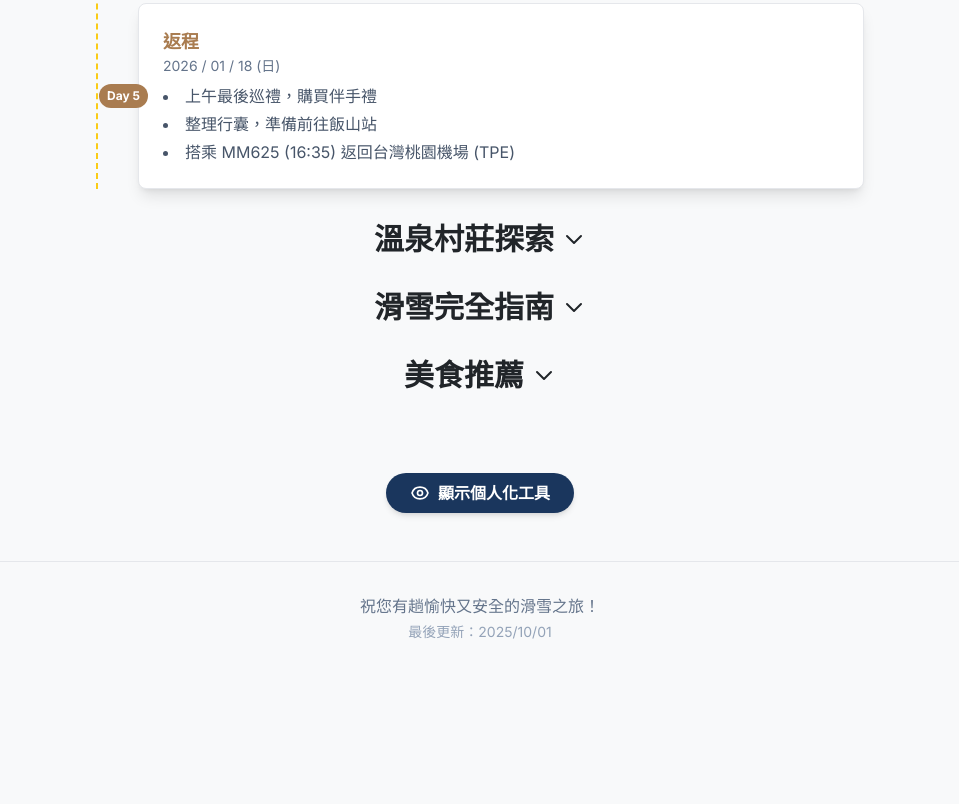
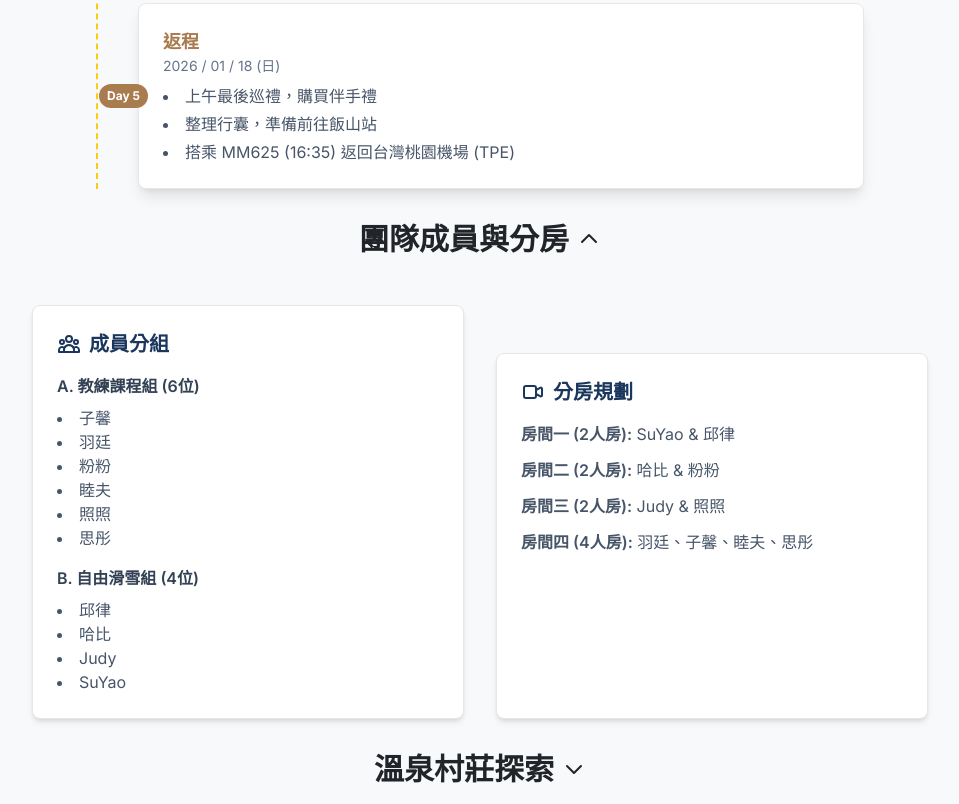
Before and after one commit to ekatsiming-dev/SKI, a plain HTML site: page index.html in a window 1280 px wide. Shown: the part 1993-2797 px from the top of the page, without its empty margins (160-1119 px from the left). Before the commit the page ends 2683 px from the top, so only its background shows below. Drawn offline with nearby package versions, Linux system fonts and the light colour scheme.

Commit message:
Update index.html

```diff
--- a/index.html
+++ b/index.html
@@ -3,7 +3,7 @@
 <head>
     <meta charset="UTF-8">
     <meta name="viewport" content="width=device-width, initial-scale=1.0">
-    <title>野澤滑雪互動準備儀表板 | Nozawa Onsen Trip Planner</title>
+    <title>野澤溫泉滑雪之旅 | Nozawa Onsen Trip Planner</title>
     <!-- Chosen Palette: Nozawa Winter -->
     <!-- Application Structure Plan: Inspired by the provided reference, the structure is a complete redesign into a modern, card-based, single-page application. The key change is the introduction of a more dynamic grid layout and dedicated sections for a clearer narrative flow, from high-level planning (Roadmap, Itinerary) to actionable details (Checklist, Budget). A new 'Itinerary' section was added to provide a chronological story of the trip. The most significant interactive enhancement is the dynamic budget calculator with a slider, allowing real-time 'what-if' analysis of personal spending. This structure was chosen to transform the tool from a static checklist into an engaging, visually-driven planning experience that encourages exploration and personalization. -->
     <!-- Visualization & Content Choices: 1. Countdown/Stats (Inform): Redesigned as prominent hero stats with icons. 2. Itinerary (Organize): A new visual timeline component using HTML/CSS to clearly show the day-by-day plan. 3. Interactive Checklist (Interact): UI refreshed with improved styling for buttons and items to match the new theme. 4. Dynamic Budget Calculator (Interact/Analyze): The static budget table is now interactive. A range slider allows users to adjust personal spending, which dynamically updates the total cost and the Chart.js doughnut chart via Vanilla JS. This provides immediate visual feedback on financial planning. Justification: These choices elevate the user experience by making information more digestible (icons, cards), providing a clearer trip narrative (itinerary), and adding powerful, personalized interactivity (budget calculator). -->
@@ -127,6 +127,7 @@
         <nav class="sticky top-4 glass-nav z-20 py-3 mb-20 rounded-full shadow-md border border-gray-200">
             <div class="flex flex-wrap justify-center items-center gap-x-4 sm:gap-x-6 md:gap-x-10 text-sm sm:text-base md:text-lg font-semibold">
                 <a href="#itinerary" class="nav-link">行程總覽</a>
+                <a href="#team" class="nav-link">團隊成員</a>
                 <a href="#village-guide" class="nav-link">村莊探索</a>
                 <a href="#ski-guide" class="nav-link">滑雪指南</a>
                 <a href="#food-guide" class="nav-link">美食推薦</a>
@@ -199,6 +200,58 @@
                          </ul>
                     </div>
                 </div>
+            </section>
+
+            <section id="team">
+                <details open>
+                    <summary>
+                        <h2 class="text-3xl font-bold text-center mb-0 flex items-center justify-center cursor-pointer">團隊成員與分房
+                            <svg class="w-6 h-6 ml-2 section-arrow" fill="none" stroke="currentColor" viewBox="0 0 24 24"><path stroke-linecap="round" stroke-linejoin="round" stroke-width="2" d="M19 9l-7 7-7-7"></path></svg>
+                        </h2>
+                    </summary>
+                    <div class="max-w-4xl mx-auto space-y-12 mt-12 grid grid-cols-1 md:grid-cols-2 gap-8">
+                         <div class="bg-white p-6 rounded-lg shadow-md border border-gray-200">
+                            <h3 class="font-bold text-xl text-[var(--accent-primary)] mb-4 flex items-center gap-2">
+                               <svg class="w-6 h-6" fill="none" stroke="currentColor" viewBox="0 0 24 24"><path stroke-linecap="round" stroke-linejoin="round" stroke-width="2" d="M17 20h5v-2a3 3 0 00-5.356-1.857M17 20H7m10 0v-2c0-.656-.126-1.283-.356-1.857M7 20H2v-2a3 3 0 015.356-1.857M7 20v-2c0-.656.126-1.283.356-1.857m0 0a5.002 5.002 0 019.288 0M15 7a3 3 0 11-6 0 3 3 0 016 0zm6 3a2 2 0 11-4 0 2 2 0 014 0zM7 10a2 2 0 11-4 0 2 2 0 014 0z"></path></svg>
+                               成員分組
+                            </h3>
+                            <div class="space-y-4">
+                                <div>
+                                    <h4 class="font-semibold text-slate-700">A. 教練課程組 (6位)</h4>
+                                    <ul class="list-disc list-inside text-slate-600 mt-2">
+                                        <li>子馨</li>
+                                        <li>羽廷</li>
+                                        <li>粉粉</li>
+                                        <li>睦夫</li>
+                                        <li>照照</li>
+                                        <li>思彤</li>
+                                    </ul>
+                                </div>
+                                <div>
+                                    <h4 class="font-semibold text-slate-700">B. 自由滑雪組 (4位)</h4>
+                                    <ul class="list-disc list-inside text-slate-600 mt-2">
+                                        <li>邱律</li>
+                                        <li>哈比</li>
+                                        <li>Judy</li>
+                                        <li>SuYao</li>
+                                    </ul>
+                                </div>
+                            </div>
+                        </div>
+                        <div class="bg-white p-6 rounded-lg shadow-md border border-gray-200">
+                            <h3 class="font-bold text-xl text-[var(--accent-primary)] mb-4 flex items-center gap-2">
+                               <svg class="w-6 h-6" fill="none" stroke="currentColor" viewBox="0 0 24 24"><path stroke-linecap="round" stroke-linejoin="round" stroke-width="2" d="M15 10l4.553-2.276A1 1 0 0121 8.618v6.764a1 1 0 01-1.447.894L15 14M5 18h8a2 2 0 002-2V8a2 2 0 00-2-2H5a2 2 0 00-2 2v8a2 2 0 002 2z"></path></svg>
+                               分房規劃
+                            </h3>
+                            <ul class="space-y-3 text-slate-600">
+                                <li><span class="font-semibold">房間一 (2人房):</span> SuYao & 邱律 </li>
+                                <li><span class="font-semibold">房間二 (2人房):</span> 哈比 & 粉粉 </li>
+                                <li><span class="font-semibold">房間三 (2人房):</span> Judy & 照照</li>
+                                <li><span class="font-semibold">房間四 (4人房):</span> 羽廷、子馨、睦夫、思彤</li>
+                            </ul>
+                        </div>
+                    </div>
+                </details>
             </section>
 
             <section id="village-guide">
```
